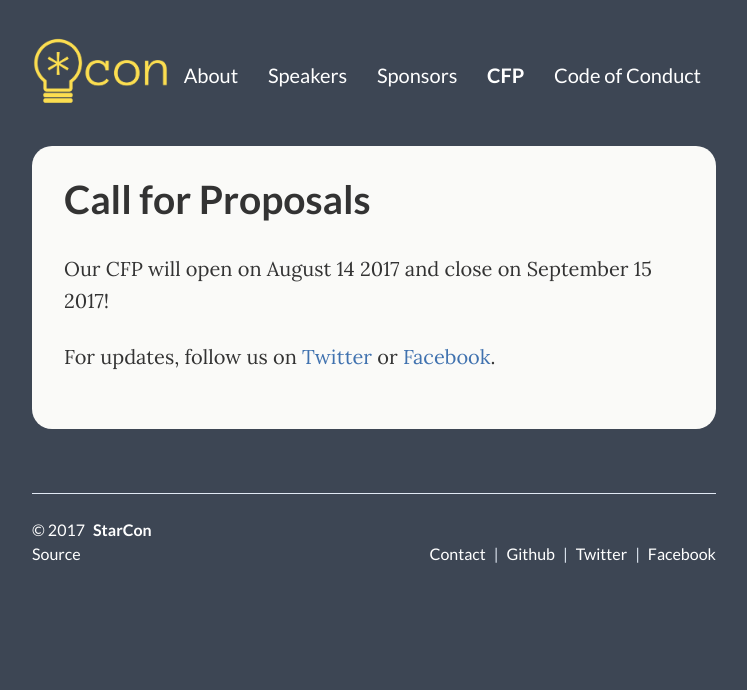
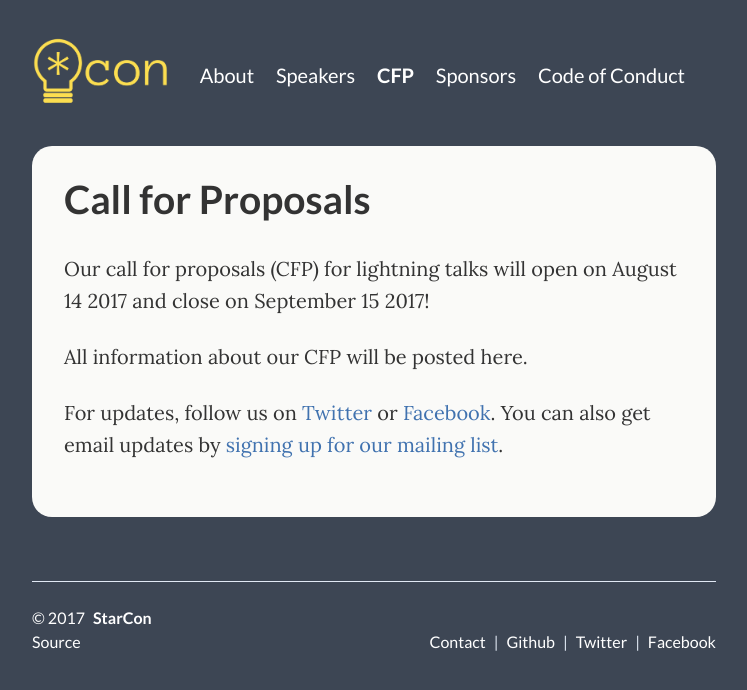
Before and after one commit to StarConKW/starconkw.github.io, a Jekyll site: the page built from _pages/cfp.md, in a window 1280 px wide. Shown: the top 690 px of the page, without its empty margins (266-1013 px from the left). Built offline with Jekyll 4.4.1, drawn with Linux system fonts in a browser that asks for light colours.

```diff
--- a/_config.yml
+++ b/_config.yml
@@ -32,12 +32,12 @@ navigation:
   - title: Speakers
     url: /speakers/
     desc: See who's speaking
+  - title: CFP
+    url: /cfp/
+    desc: Be one of our speakers
   - title: Sponsors
     url: /sponsors/
     desc: Sponsor us!
-  - title: CFP
-    url: /cfp/
-    desc: Be one of our speakers
   - title: Code of Conduct
     url: /coc/
     desc: Our code of conduct
--- a/_pages/cfp.md
+++ b/_pages/cfp.md
@@ -5,6 +5,8 @@ subtitle: Call for Proposals
 permalink: /cfp/
 ---
 
-Our CFP will open on August 14 2017 and close on September 15 2017!
+Our call for proposals (CFP) for lightning talks will open on August 14 2017 and close on September 15 2017!
 
-For updates, follow us on [Twitter](https://twitter.com/starconuw) or [Facebook](https://www.facebook.com/starconuw/).
+All information about our CFP will be posted here.
+
+For updates, follow us on [Twitter](https://twitter.com/starconuw) or [Facebook](https://www.facebook.com/starconuw/). You can also get email updates by [signing up for our mailing list](/#where-can-i-get-updates).
--- a/_sass/_site.scss
+++ b/_sass/_site.scss
@@ -205,6 +205,14 @@ html, body, .site-header, .site-footer {
   a, .site-source a {
     color: white;
   }
+  .site-nav {
+    a:first-child {
+      margin-left: 1.0em;
+    }
+    a:last-child {
+      margin-right: 1.0em;
+    }
+  }
   a:hover, .site-source a:hover {
     color: #f8e145;
     background-color: transparent;
```
Also changed, not shown: index.md (+1 -1 lines).
